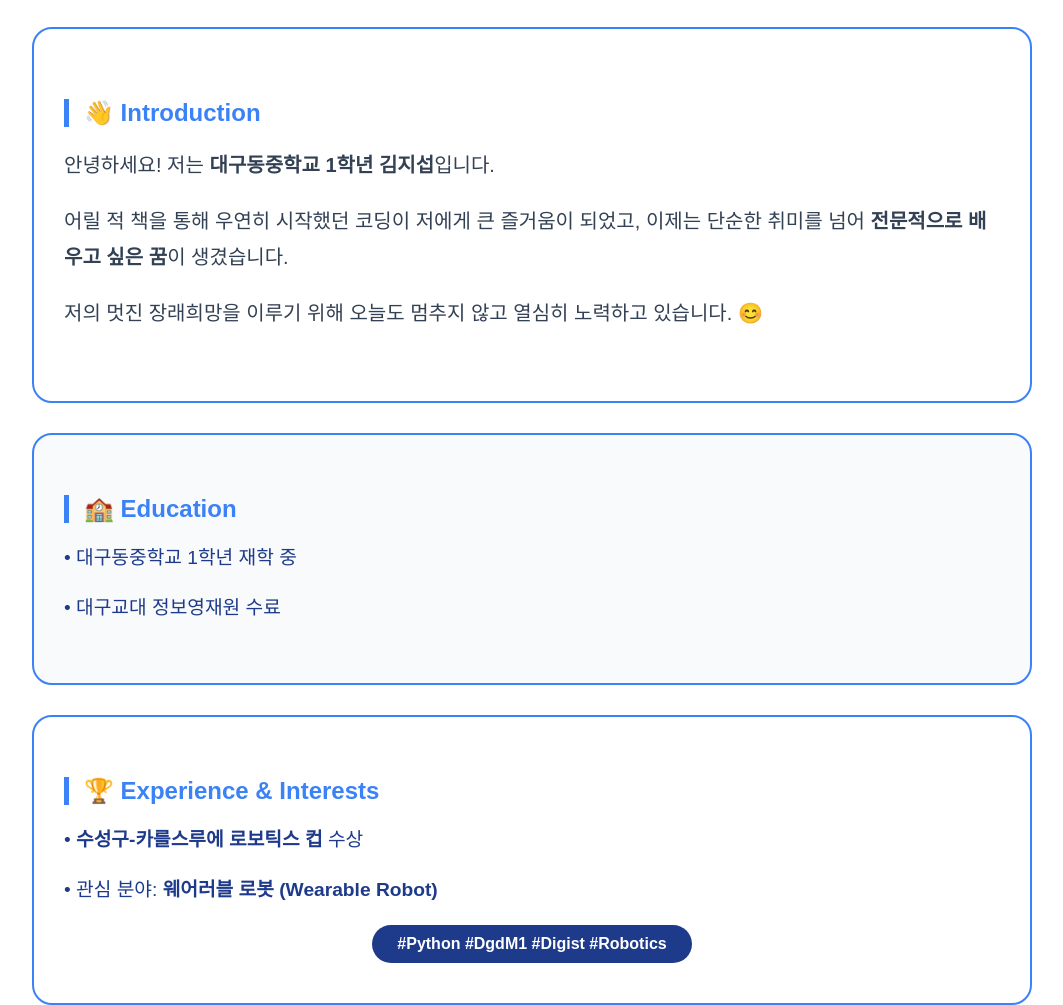
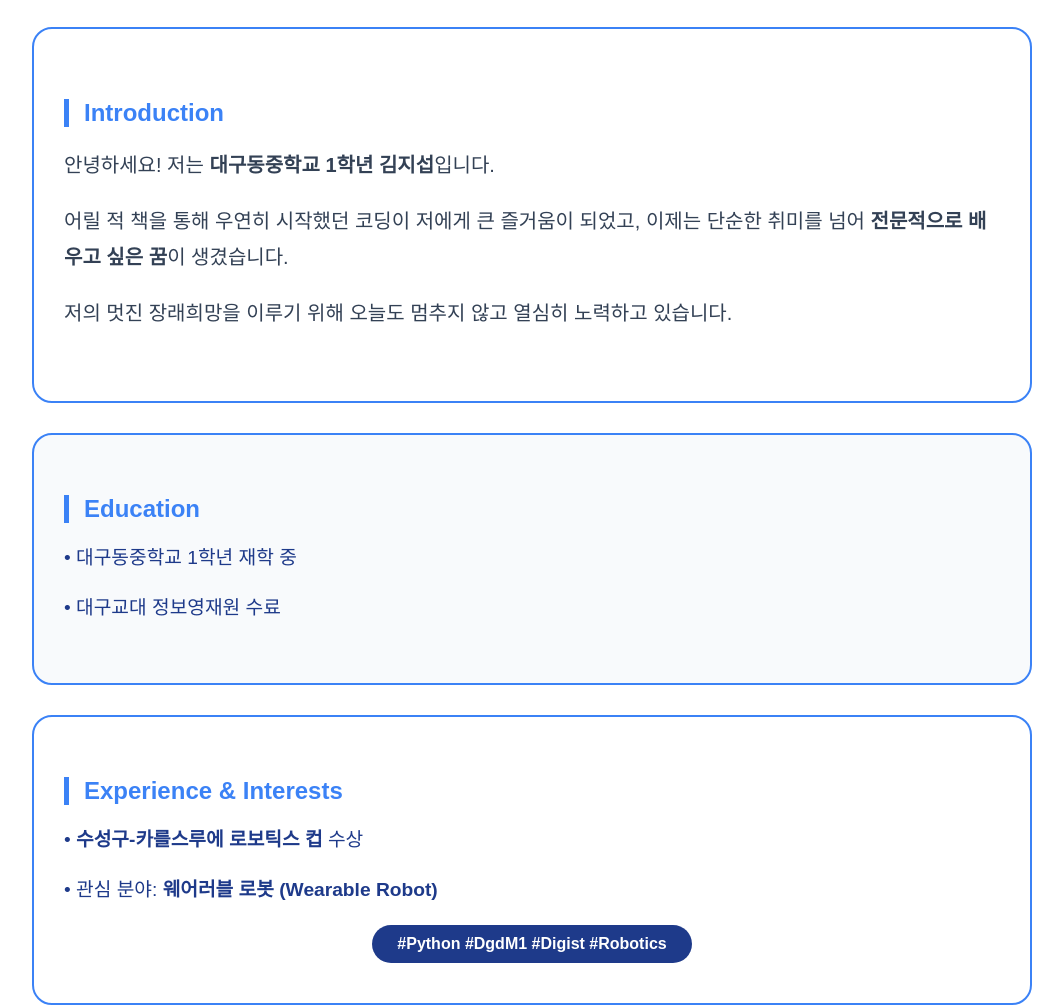
Before and after one commit to kimjiseop0924/kimjiseop0924.github.io, a plain HTML site: page index.html in a window 1280 px wide. Shown: the part 338-1343 px from the top of the page, without its empty margins (108-1171 px from the left). Drawn offline with Linux system fonts and the light colour scheme.

Commit message:
Update index.html

```diff
--- a/index.html
+++ b/index.html
@@ -11,16 +11,16 @@
   </div>
 
   <div style="font-family: 'Arial', sans-serif; background: #ffffff; padding: 50px 30px; border-radius: 20px; color: #1e3a8a; border: 2px solid #3b82f6; width: 100%; max-width: 1000px; box-sizing: border-box; margin-bottom: 30px; text-align: left;">
-    <h2 style="color: #3b82f6; border-left: 5px solid #3b82f6; padding-left: 15px; margin-bottom: 20px;">👋 Introduction</h2>
+    <h2 style="color: #3b82f6; border-left: 5px solid #3b82f6; padding-left: 15px; margin-bottom: 20px;"> Introduction</h2>
     <div style="font-size: 1.25rem; line-height: 1.8; color: #334155;">
       <p>안녕하세요! 저는 <b>대구동중학교 1학년 김지섭</b>입니다.</p>
       <p>어릴 적 책을 통해 우연히 시작했던 코딩이 저에게 큰 즐거움이 되었고, 이제는 단순한 취미를 넘어 <b>전문적으로 배우고 싶은 꿈</b>이 생겼습니다.</p>
-      <p>저의 멋진 장래희망을 이루기 위해 오늘도 멈추지 않고 열심히 노력하고 있습니다. 😊</p>
+      <p>저의 멋진 장래희망을 이루기 위해 오늘도 멈추지 않고 열심히 노력하고 있습니다. </p>
     </div>
   </div>
 
   <div style="font-family: 'Arial', sans-serif; background: #f8fafc; padding: 40px 30px; border-radius: 20px; color: #1e3a8a; border: 2px solid #3b82f6; width: 100%; max-width: 1000px; box-sizing: border-box; margin-bottom: 30px; text-align: left;">
-    <h2 style="color: #3b82f6; border-left: 5px solid #3b82f6; padding-left: 15px; margin-bottom: 20px;">🏫 Education</h2>
+    <h2 style="color: #3b82f6; border-left: 5px solid #3b82f6; padding-left: 15px; margin-bottom: 20px;">Education</h2>
     <div style="font-size: 1.2rem; line-height: 1.6;">
       <p>• 대구동중학교 1학년 재학 중</p>
       <p>• 대구교대 정보영재원 수료</p>
@@ -28,7 +28,7 @@
   </div>
 
   <div style="font-family: 'Arial', sans-serif; background: #ffffff; padding: 40px 30px; border-radius: 20px; color: #1e3a8a; border: 2px solid #3b82f6; width: 100%; max-width: 1000px; box-sizing: border-box; text-align: left;">
-    <h2 style="color: #3b82f6; border-left: 5px solid #3b82f6; padding-left: 15px; margin-bottom: 20px;">🏆 Experience & Interests</h2>
+    <h2 style="color: #3b82f6; border-left: 5px solid #3b82f6; padding-left: 15px; margin-bottom: 20px;"> Experience & Interests</h2>
     <div style="font-size: 1.2rem; line-height: 1.6; margin-bottom: 20px;">
       <p>• <b>수성구-카를스루에 로보틱스 컵</b> 수상</p>
       <p>• 관심 분야: <b>웨어러블 로봇 (Wearable Robot)</b></p>
```
